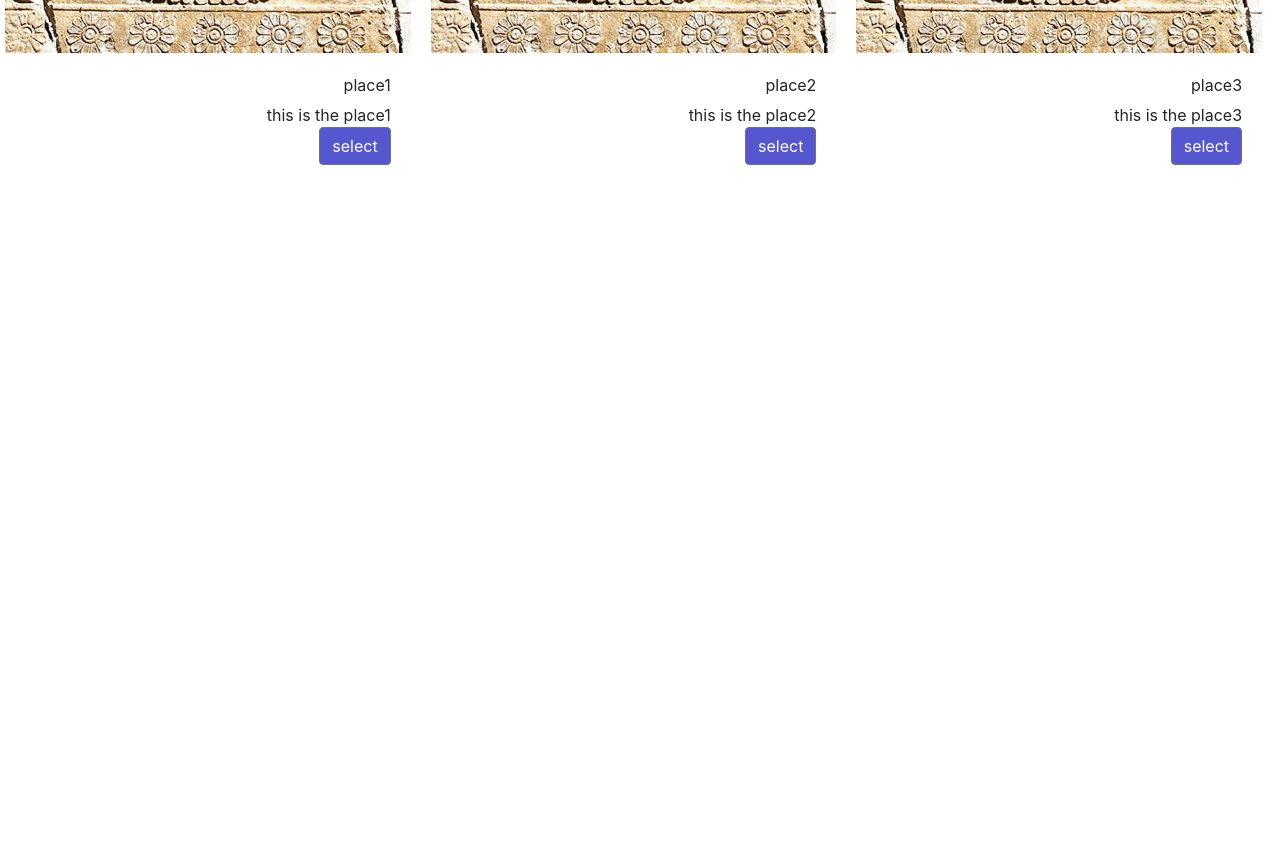
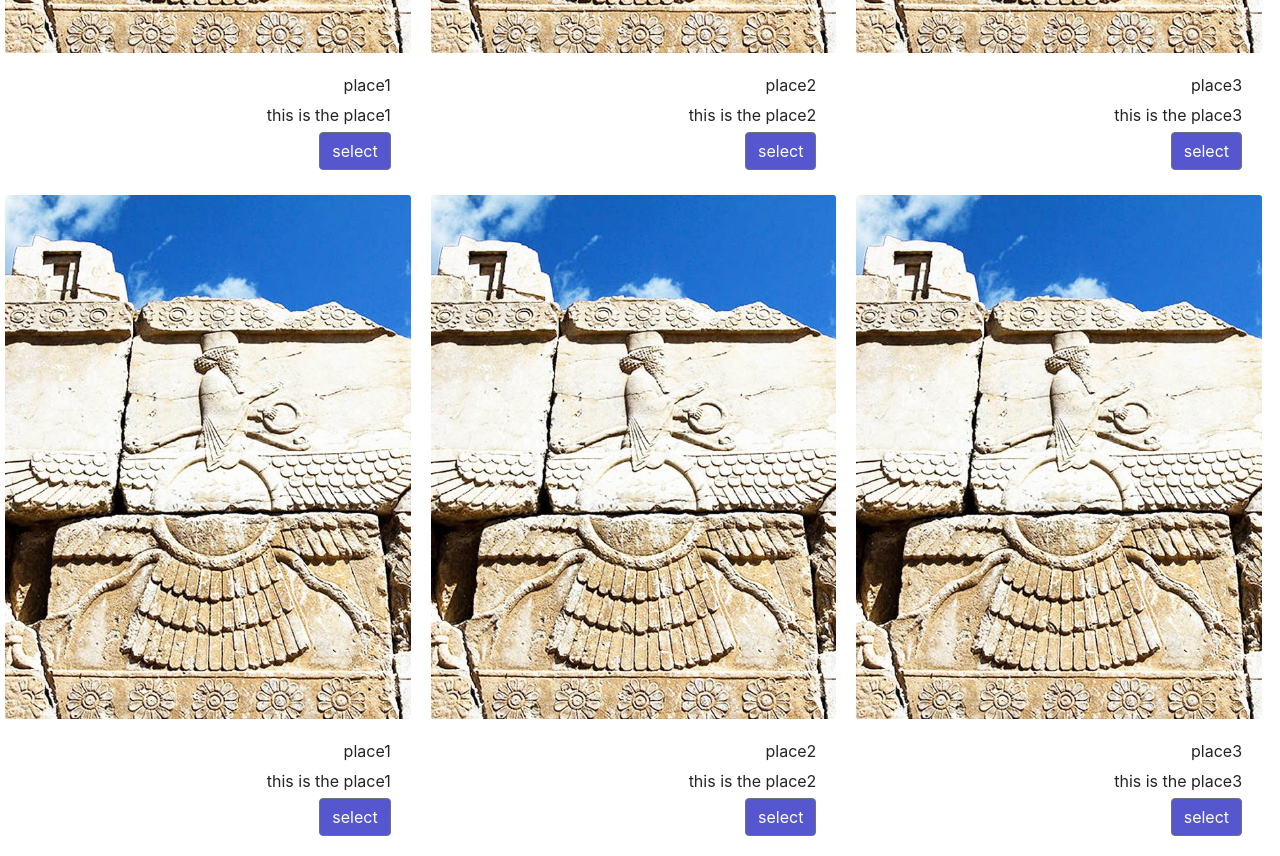
Before and after one commit to MahsaGn/Travelling, a React (Create React App) app: page / in a window 1280 px wide. Shown: the part 520-1376 px from the top of the page. Before the commit the page ends 800 px from the top, so only its background shows below. Built offline with nearby package versions, Linux system fonts and the light colour scheme.

Commit message:
easiest places to reach are added .

```diff
--- a/src/homePage.css
+++ b/src/homePage.css
@@ -27,3 +27,6 @@
 #bg{
   margin-top: 5PX;
 }
+.cardsub{
+  margin-bottom: 5px;
+}
--- a/src/homePage.js
+++ b/src/homePage.js
@@ -14,10 +14,10 @@ const homePage = (props) => {
       </ButtonGroup>
       <div class="row">
         <div class="column">
-          <CardImg  src={img}   />
+          <CardImg  src={img}/>
           <CardBody >
             <CardTitle >place1</CardTitle>
-            <CardSubtitle>this is the place1</CardSubtitle>
+            <CardSubtitle className="cardsub">this is the place1</CardSubtitle>
             <Button className="selectButton">select</Button>
           </CardBody>
         </div>
@@ -25,7 +25,7 @@ const homePage = (props) => {
           <CardImg  src={img} />
           <CardBody>
             <CardTitle >place2</CardTitle>
-            <CardSubtitle>this is the place2</CardSubtitle>
+            <CardSubtitle className="cardsub">this is the place2</CardSubtitle>
             <Button className="selectButton">select</Button>
           </CardBody>
          </div>
@@ -33,7 +33,33 @@ const homePage = (props) => {
           <CardImg  src={img} />
           <CardBody>
             <CardTitle >place3</CardTitle>
-            <CardSubtitle>this is the place3</CardSubtitle>
+            <CardSubtitle className="cardsub">this is the place3</CardSubtitle>
+            <Button className="selectButton">select</Button>
+          </CardBody>
+          </div>
+      </div>
+      <div class="row">
+        <div class="column">
+          <CardImg  src={img}/>
+          <CardBody >
+            <CardTitle >place1</CardTitle>
+            <CardSubtitle className="cardsub">this is the place1</CardSubtitle>
+            <Button className="selectButton">select</Button>
+          </CardBody>
+        </div>
+        <div class="column">
+          <CardImg  src={img} />
+          <CardBody>
+            <CardTitle >place2</CardTitle>
+            <CardSubtitle className="cardsub">this is the place2</CardSubtitle>
+            <Button className="selectButton">select</Button>
+          </CardBody>
+         </div>
+         <div class="column">
+          <CardImg  src={img} />
+          <CardBody>
+            <CardTitle >place3</CardTitle>
+            <CardSubtitle className="cardsub">this is the place3</CardSubtitle>
             <Button className="selectButton">select</Button>
           </CardBody>
           </div>
```
